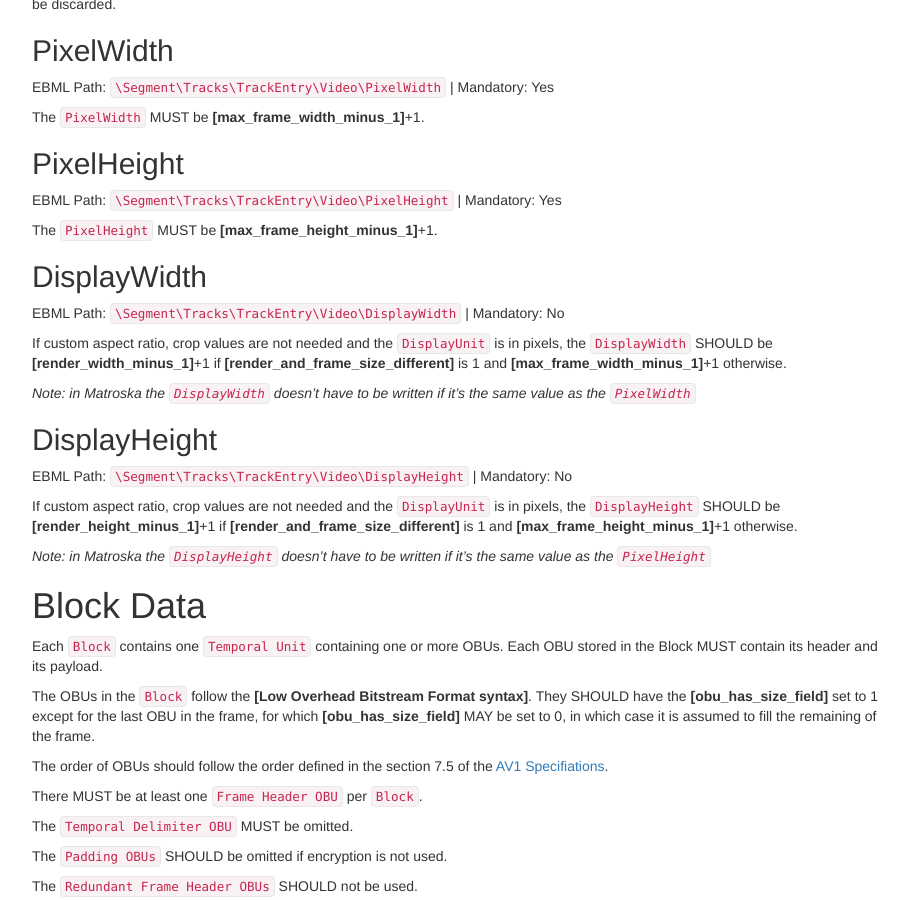
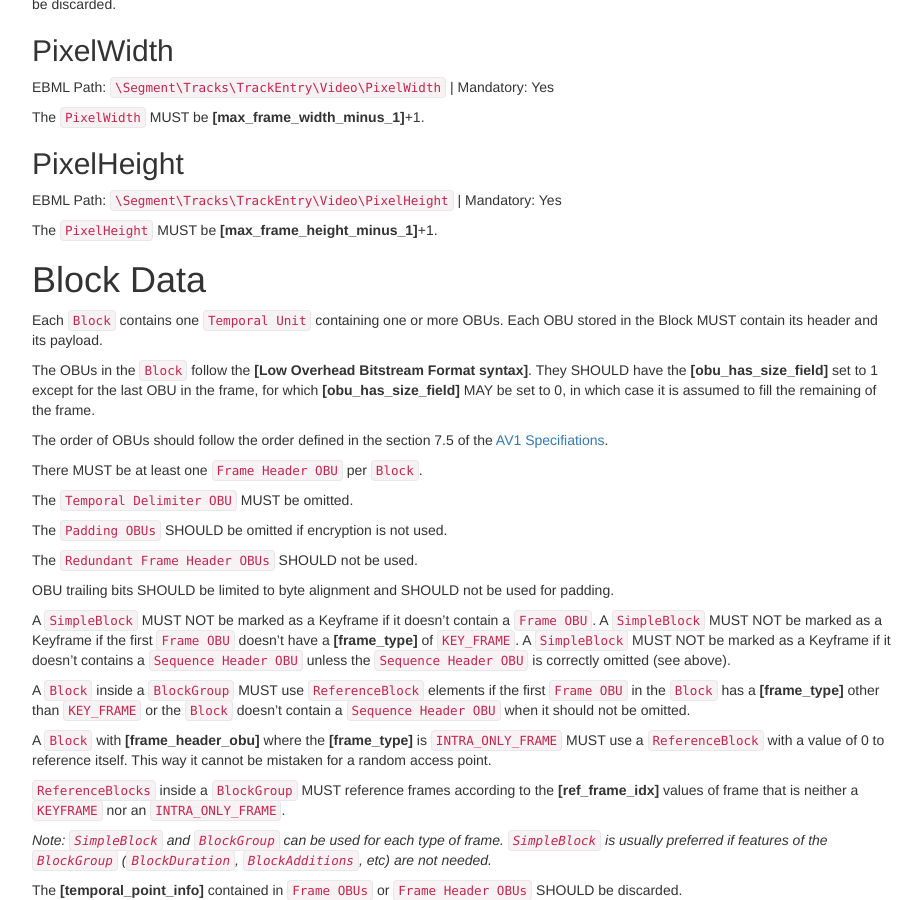
Before and after one commit to ietf-wg-cellar/matroska-specification, a Jekyll site: the page built from codec/av1.md, in a window 1280 px wide and 900 px high, scrolled down 2184 px. Shown: the whole window, without its empty margins (273-1194 px from the left). Built offline with Jekyll 4.4.1, drawn with Linux system fonts in a browser that asks for light colours; our own code applies the rules of GitHub Pages for plain Markdown files; some of the changed text lies outside the part shown.

Commit message:
av1: move the DisplayWidth/Height in the non-mandatory TrackEntry section

```diff
--- a/codec/av1.md
+++ b/codec/av1.md
@@ -90,20 +90,6 @@
 EBML Path: `\Segment\Tracks\TrackEntry\Video\PixelHeight` | Mandatory: Yes
 
 The `PixelHeight` MUST be __[max_frame_height_minus_1]__+1.
-
-## DisplayWidth
-EBML Path: `\Segment\Tracks\TrackEntry\Video\DisplayWidth` | Mandatory: No
-
-If custom aspect ratio, crop values are not needed and the `DisplayUnit` is in pixels, the `DisplayWidth` SHOULD be __[render_width_minus_1]__+1 if __[render_and_frame_size_different]__ is 1 and __[max_frame_width_minus_1]__+1 otherwise.
-
-*Note: in Matroska the `DisplayWidth` doesn't have to be written if it's the same value as the `PixelWidth`*
-
-## DisplayHeight
-EBML Path: `\Segment\Tracks\TrackEntry\Video\DisplayHeight` | Mandatory: No
-
-If custom aspect ratio, crop values are not needed and the `DisplayUnit` is in pixels, the `DisplayHeight` SHOULD be __[render_height_minus_1]__+1 if __[render_and_frame_size_different]__ is 1 and __[max_frame_height_minus_1]__+1 otherwise.
-
-*Note: in Matroska the `DisplayHeight` doesn't have to be written if it's the same value as the `PixelHeight`*
 
 
 # Block Data
```
Also changed, not shown: other parts of codec/av1.md (+15 -1 lines).
